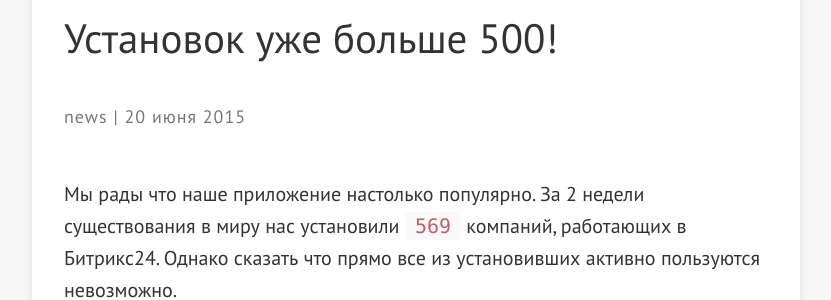
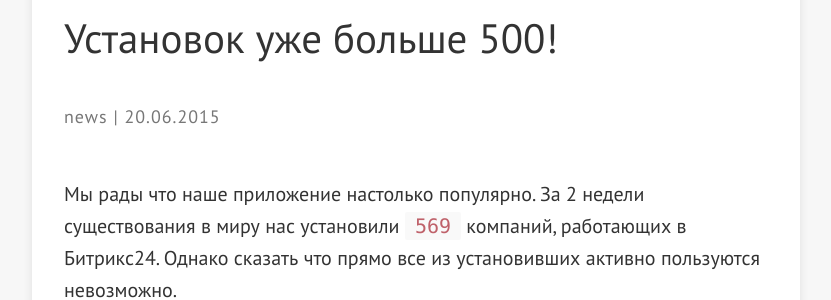
Before and after one commit to lead4crm/lead4crm.github.io, a Jekyll site: the page built from _posts/2015-06-20-we-are-500.md, in a window 1280 px wide. Shown: the part 677-977 px from the top of the page, without its empty margins (224-1055 px from the left). Built offline with Jekyll 4.4.1, drawn with Linux system fonts in a browser that asks for light colours; nearby versions of some CDN libraries.

Commit message:
update blog

```diff
--- a/_layouts/post.html
+++ b/_layouts/post.html
@@ -26,7 +26,7 @@ layout: default
       </span> |
     {% endif %}
     <span class="post-date">
-    {{ page.date | localize: ":long" }}{% if page.author %} • {{ page.author }}{% endif %}{% if page.meta %} • {{ page.meta }}{% endif %}
+    {{ page.date | localize: "%d.%m.%Y" }}{% if page.author %} • {{ page.author }}{% endif %}{% if page.meta %} • {{ page.meta }}{% endif %}
     </span>
     </p>
   </header>
--- a/_plugins/i18n_filter.rb
+++ b/_plugins/i18n_filter.rb
@@ -1,10 +1,7 @@
 require 'date'
 require 'i18n'
 
-# LOCALE = 'ru' # set your locale
-path = File.expand_path("../../_locales/ru.yml", __FILE__)
-I18n.load_path = Dir[path]
-I18n.locale = :ru
+LOCALE = :ru # set your locale
 
 # Create folder "_locales" and put some locale file from https://github.com/svenfuchs/rails-i18n/tree/master/rails/locale
 module Jekyll
@@ -13,7 +10,7 @@ module Jekyll
     #   {{ post.date | localize: "%d.%m.%Y" }}
     #   {{ post.date | localize: ":short" }}
     def localize(input, format=nil)
-      # load_translations
+      load_translations
       format = (format =~ /^:(\w+)/) ? $1.to_sym : format
 
       if input.is_a?(String)
@@ -21,10 +18,6 @@ module Jekyll
       end
 
       I18n.l input, :format => format
-    end
-
-    def translate(key)
-      I18n.t key
     end
 
     def load_translations
```
